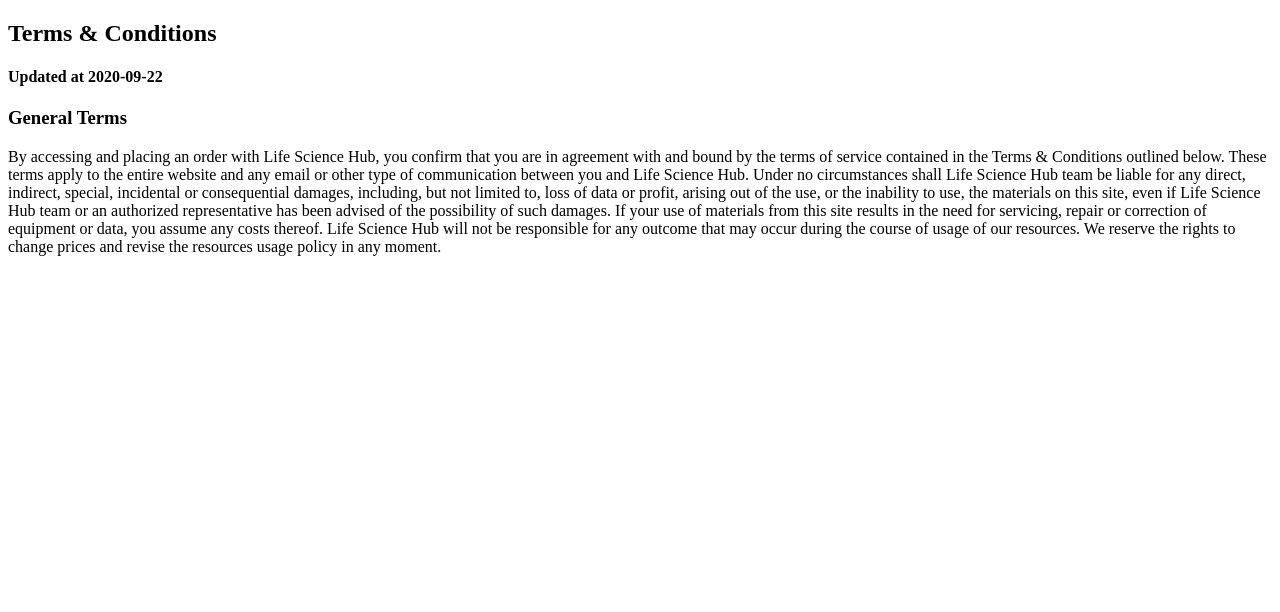
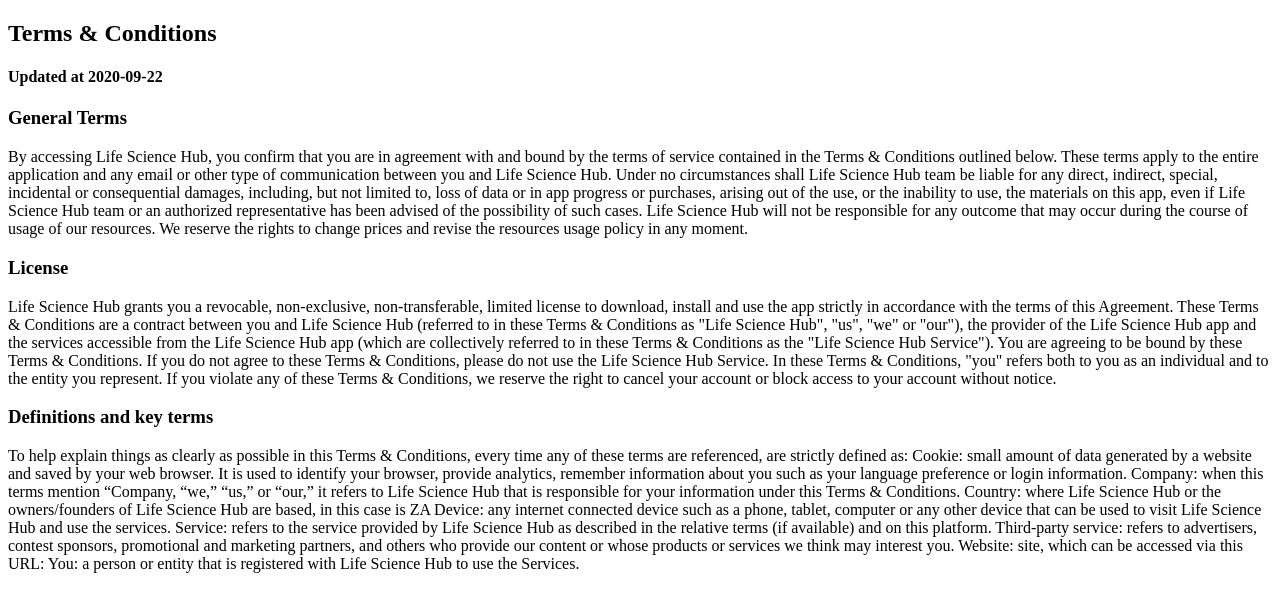
Before and after one commit to LuTheCoder/luthecoder.github.io, a plain HTML site: page index.html in a window 1280 px wide. Drawn offline with Linux system fonts and the light colour scheme.

Commit message:
Update index.html

```diff
--- a/index.html
+++ b/index.html
@@ -5,16 +5,29 @@
 <h4>Updated at 2020-09-22<h4>
 
 <h3>General Terms</h3>
-<p>By accessing and placing an order with Life Science Hub, you confirm that you are in agreement with and bound by the terms of service contained in the Terms & Conditions outlined below. These terms apply to the entire website and any email or other type of communication between you and Life Science Hub.
+<p>By accessing Life Science Hub, you confirm that you are in agreement with and bound by the terms of service contained in the Terms & Conditions outlined below. These terms apply to the entire application and any email or other type of communication between you and Life Science Hub.
 
-Under no circumstances shall Life Science Hub team be liable for any direct, indirect, special, incidental or consequential damages, including, but not limited to, loss of data or profit, arising out of the use, or the inability to use, the materials on this site, even if Life Science Hub team or an authorized representative has been advised of the possibility of such damages. If your use of materials from this site results in the need for servicing, repair or correction of equipment or data, you assume any costs thereof.
+Under no circumstances shall Life Science Hub team be liable for any direct, indirect, special, incidental or consequential damages, including, but not limited to, loss of data or in app progress or purchases, arising out of the use, or the inability to use, the materials on this app, even if Life Science Hub team or an authorized representative has been advised of the possibility of such cases.
 
 Life Science Hub will not be responsible for any outcome that may occur during the course of usage of our resources. We reserve the rights to change prices and revise the resources usage policy in any moment.</p>
 
-<h3></h3>
-<p></p>
+<h3>License</h3>
+<p>Life Science Hub grants you a revocable, non-exclusive, non-transferable, limited license to download, install and use the app strictly in accordance with the terms of this Agreement.
 
-<h3></h3>
-<p></p>
+These Terms & Conditions are a contract between you and Life Science Hub (referred to in these Terms & Conditions as "Life Science Hub", "us", "we" or "our"), the provider of the Life Science Hub app and the services accessible from the Life Science Hub app (which are collectively referred to in these Terms & Conditions as the "Life Science Hub Service").
+
+You are agreeing to be bound by these Terms & Conditions. If you do not agree to these Terms & Conditions, please do not use the Life Science Hub Service. In these Terms & Conditions, "you" refers both to you as an individual and to the entity you represent. If you violate any of these Terms & Conditions, we reserve the right to cancel your account or block access to your account without notice.</p>
+
+<h3>Definitions and key terms</h3>
+<p>To help explain things as clearly as possible in this Terms & Conditions, every time any of these terms are referenced, are strictly defined as:
+
+Cookie: small amount of data generated by a website and saved by your web browser. It is used to identify your browser, provide analytics, remember information about you such as your language preference or login information.
+Company: when this terms mention “Company, “we,” “us,” or “our,” it refers to Life Science Hub that is responsible for your information under this Terms & Conditions.
+Country: where Life Science Hub or the owners/founders of Life Science Hub are based, in this case is ZA
+Device: any internet connected device such as a phone, tablet, computer or any other device that can be used to visit Life Science Hub and use the services.
+Service: refers to the service provided by Life Science Hub as described in the relative terms (if available) and on this platform.
+Third-party service: refers to advertisers, contest sponsors, promotional and marketing partners, and others who provide our content or whose products or services we think may interest you.
+Website: site, which can be accessed via this URL:
+You: a person or entity that is registered with Life Science Hub to use the Services.</p>
 </body>
 </html>
```
